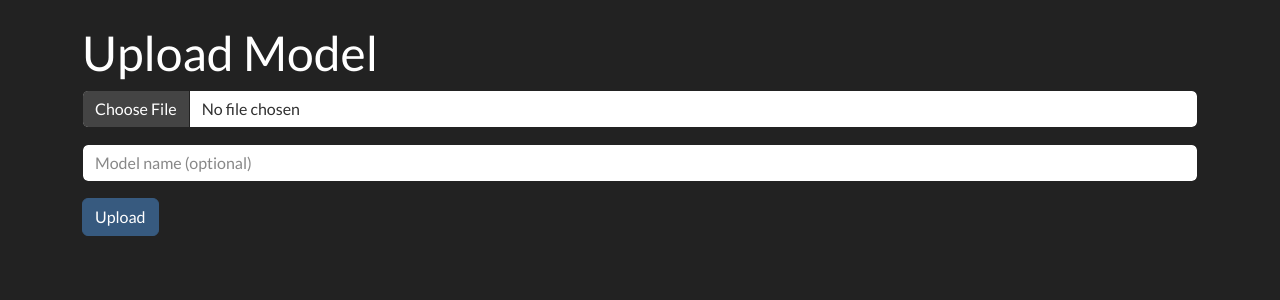
After one commit to JoyceKL/forecast_web, a Flask app: page /upload_model/ in a window 1280 px wide. The commit adds this page. Shown: the top 300 px of the page. Run offline with Flask 3, Linux system fonts and the light colour scheme; some libraries are stand-ins or nearby versions.

Commit message:
Add Upload Model feature with file validation and UI integration

```diff
--- a/web_app/routes/upload_model.py
+++ b/web_app/routes/upload_model.py
@@ -1,12 +1,21 @@
-from flask import Blueprint, request, jsonify
 import os
+from datetime import datetime
+from flask import Blueprint, request, jsonify, render_template
+from werkzeug.utils import secure_filename
+from utils.model_utils import get_available_models
 
 upload_bp = Blueprint("upload_bp", __name__)
 
 MODEL_DIR = "models"
 
+@upload_bp.route("/upload_model/")
+def upload_model_page():
+    """Render upload model page with list of existing models."""
+    models = get_available_models(MODEL_DIR)
+    return render_template("upload_model.html", models=models)
 
-@upload_bp.route("/upload_model", methods=["POST"])
+
+@upload_bp.route("/upload_model/submit", methods=["POST"])
 def upload_model():
     """Upload a model file to the models directory."""
     if "model_file" not in request.files:
@@ -16,10 +25,27 @@ def upload_model():
     if file.filename == "":
         return jsonify({"error": "No filename"}), 400
 
-    if not file.filename.endswith((".pkl", ".joblib", ".h5")):
+    ext = os.path.splitext(file.filename)[1].lower()
+    if ext not in {".pkl", ".h5"}:
         return jsonify({"error": "Unsupported model format"}), 400
 
     os.makedirs(MODEL_DIR, exist_ok=True)
-    save_path = os.path.join(MODEL_DIR, file.filename)
+
+    base_name = request.form.get("model_name") or os.path.splitext(file.filename)[0]
+    base_name = secure_filename(base_name)
+    filename = f"{base_name}{ext}"
+    save_path = os.path.join(MODEL_DIR, filename)
+    counter = 1
+    while os.path.exists(save_path):
+        filename = f"{base_name}_{counter}{ext}"
+        save_path = os.path.join(MODEL_DIR, filename)
+        counter += 1
+
     file.save(save_path)
-    return jsonify({"name": file.filename})
+
+    # append log
+    log_path = os.path.join(MODEL_DIR, "upload.log")
+    with open(log_path, "a") as f:
+        f.write(f"{datetime.utcnow().isoformat()} - {filename}\n")
+
+    return jsonify({"name": filename})
--- a/web_app/static/js/app.js
+++ b/web_app/static/js/app.js
@@ -18,7 +18,7 @@ document.getElementById('upload-form').addEventListener('submit', async function
 document.getElementById('model-upload-form').addEventListener('submit', async function(e){
     e.preventDefault();
     const formData = new FormData(this);
-    const response = await fetch('/upload_model', {method: 'POST', body: formData});
+    const response = await fetch('/upload_model/submit', {method: 'POST', body: formData});
     const data = await response.json();
     if (data.error) {
         alert(data.error);
--- a/web_app/templates/index.html
+++ b/web_app/templates/index.html
@@ -14,7 +14,7 @@
         <div class="list-group list-group-flush">
             <a class="list-group-item list-group-item-action list-group-item-dark p-3" href="#forecast-section">Dự báo</a>
             <a class="list-group-item list-group-item-action list-group-item-dark p-3" href="/preprocess">Tiền xử lý</a>
-            <a class="list-group-item list-group-item-action list-group-item-dark p-3" href="#model-section">Upload Model</a>
+            <a class="list-group-item list-group-item-action list-group-item-dark p-3" href="/upload_model">Upload Model</a>
             <a class="list-group-item list-group-item-action list-group-item-dark p-3" href="#history-section">Lịch sử</a>
         </div>
     </div>
@@ -85,7 +85,7 @@
             <div id="model-section" class="card mt-5">
                 <div class="card-header">Upload Model</div>
                 <div class="card-body">
-                    <form id="model-upload-form" enctype="multipart/form-data">
+                    <form id="model-upload-form" action="/upload_model/submit" enctype="multipart/form-data">
                         <div class="row g-2 align-items-center">
                             <div class="col-md-9">
                                 <input type="file" class="form-control" name="model_file" required>
--- /dev/null
+++ b/web_app/templates/upload_model.html
@@ -0,0 +1,30 @@
+<!DOCTYPE html>
+<html lang="en">
+<head>
+    <meta charset="UTF-8">
+    <title>Upload Model</title>
+    <link href="https://cdn.jsdelivr.net/npm/bootswatch@5.3.2/dist/darkly/bootstrap.min.css" rel="stylesheet">
+</head>
+<body>
+<div class="container mt-4">
+    <h1>Upload Model</h1>
+    <form action="/upload_model/submit" method="post" enctype="multipart/form-data" class="mb-4">
+        <div class="mb-3">
+            <input type="file" class="form-control" name="model_file" accept=".pkl,.h5" required>
+        </div>
+        <div class="mb-3">
+            <input type="text" class="form-control" name="model_name" placeholder="Model name (optional)">
+        </div>
+        <button type="submit" class="btn btn-primary">Upload</button>
+    </form>
+    {% if models %}
+    <h2 class="mt-4">Existing Models</h2>
+    <ul class="list-group">
+        {% for m in models %}
+        <li class="list-group-item list-group-item-dark">{{ m }}</li>
+        {% endfor %}
+    </ul>
+    {% endif %}
+</div>
+</body>
+</html>
```
